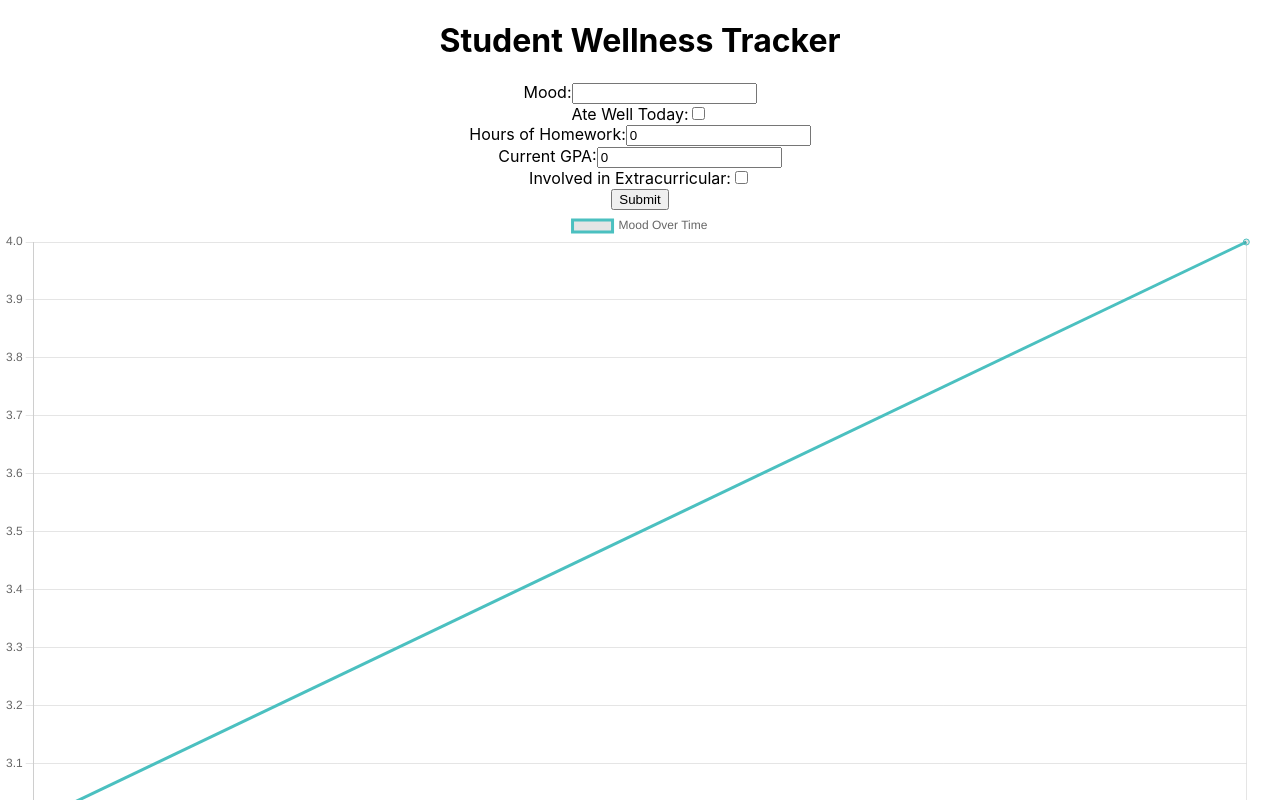
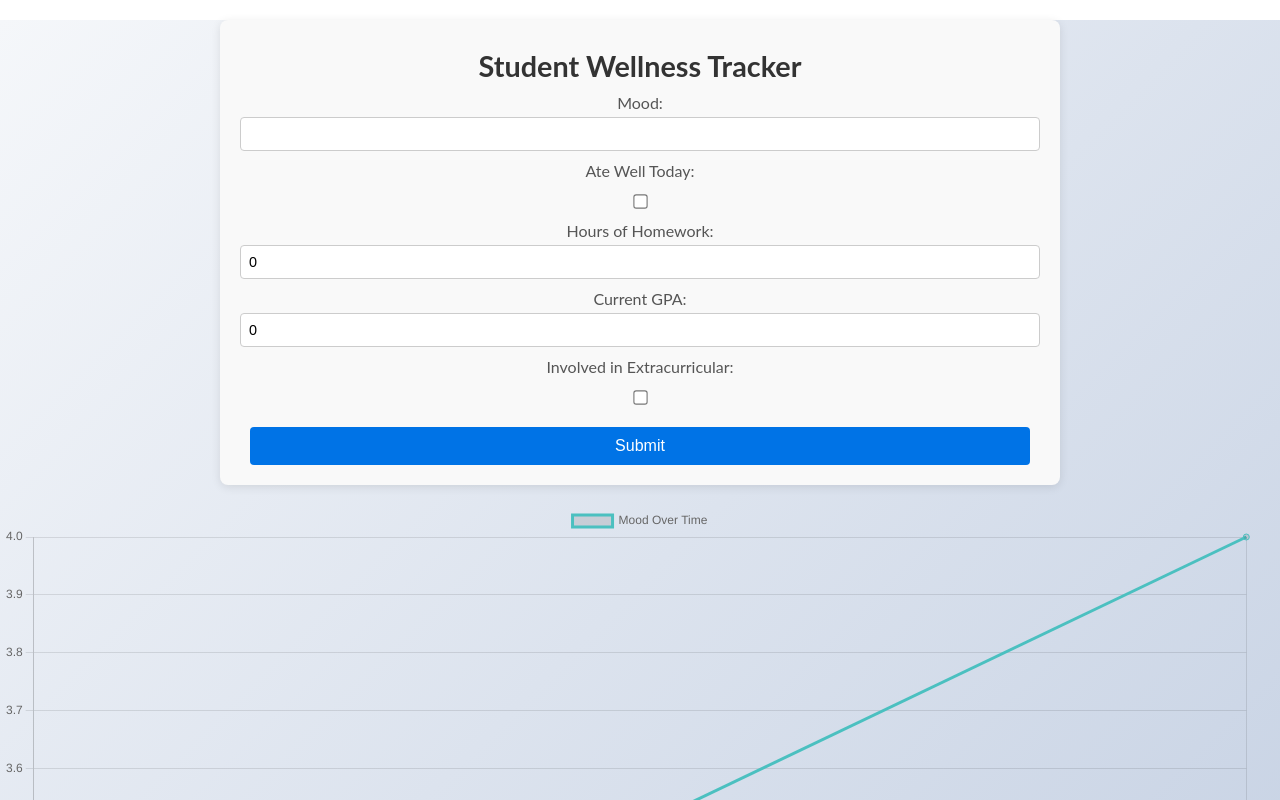
Before and after one commit to stephendyoungjr/StudentWellnessTracker, a React (Create React App) app: page / in a window 1280 px wide. Shown: the top 800 px of the page. Built offline with nearby package versions, Linux system fonts and the light colour scheme.

Commit message:
updated css

```diff
--- a/src/App.css
+++ b/src/App.css
@@ -1,38 +1,121 @@
+/* General App Styles */
 .App {
   text-align: center;
+  background: linear-gradient(135deg, #f5f7fa, #c3cfe2);
+  font-family: 'Roboto', sans-serif;
+  color: #333;
 }
 
+/* Logo Animation */
 .App-logo {
-  height: 40vmin;
+  height: 30vmin;
   pointer-events: none;
 }
 
 @media (prefers-reduced-motion: no-preference) {
   .App-logo {
-    animation: App-logo-spin infinite 20s linear;
+    animation: App-logo-bounce infinite 1.5s ease-in-out;
   }
 }
 
+@keyframes App-logo-bounce {
+  0%, 20%, 50%, 80%, 100% {
+    transform: translateY(0);
+  }
+  40% {
+    transform: translateY(-20px);
+  }
+  60% {
+    transform: translateY(-10px);
+  }
+}
+
+/* Header Styles */
 .App-header {
-  background-color: #282c34;
+  background-color: #4a90e2;
+  background: linear-gradient(135deg, #4a90e2, #9013fe);
   min-height: 100vh;
   display: flex;
   flex-direction: column;
   align-items: center;
   justify-content: center;
-  font-size: calc(10px + 2vmin);
-  color: white;
+  font-size: calc(12px + 2vmin);
+  color: #f5f5f5;
+  box-shadow: 0 4px 8px rgba(0, 0, 0, 0.2);
+  border-radius: 10px;
+  padding: 20px;
 }
 
+/* Link Styles */
 .App-link {
-  color: #61dafb;
+  color: #f5f5f5;
+  background-color: #ff8c42;
+  padding: 10px 20px;
+  border-radius: 20px;
+  text-decoration: none;
+  transition: background-color 0.3s ease;
 }
 
-@keyframes App-logo-spin {
-  from {
-    transform: rotate(0deg);
-  }
-  to {
-    transform: rotate(360deg);
-  }
+.App-link:hover {
+  background-color: #ff5c5c;
 }
+
+/* Button Styles */
+button {
+  background-color: #61dafb;
+  border: none;
+  padding: 10px 20px;
+  font-size: 1rem;
+  border-radius: 20px;
+  color: #333;
+  cursor: pointer;
+  transition: all 0.3s ease;
+  margin: 10px;
+}
+
+button:hover {
+  background-color: #21a1f1;
+  color: #fff;
+  box-shadow: 0 4px 8px rgba(0, 0, 0, 0.2);
+}
+
+/* Additional Elements */
+.container {
+  max-width: 1200px;
+  margin: 0 auto;
+  padding: 20px;
+}
+
+.card {
+  background-color: #fff;
+  border-radius: 10px;
+  box-shadow: 0 4px 8px rgba(0, 0, 0, 0.1);
+  padding: 20px;
+  margin: 20px;
+  text-align: left;
+  transition: transform 0.2s ease;
+}
+
+.card:hover {
+  transform: translateY(-10px);
+}
+
+.card h2 {
+  font-size: 1.5rem;
+  margin-bottom: 10px;
+  color: #4a90e2;
+}
+
+.card p {
+  color: #555;
+  line-height: 1.6;
+}
+
+.card button {
+  background-color: #ff8c42;
+  color: #fff;
+}
+
+.card button:hover {
+  background-color: #ff5c5c;
+}
--- a/src/App.js
+++ b/src/App.js
@@ -11,7 +11,7 @@ function App() {
 
   return (
     <div className="App">
-      <h1>Student Wellness Tracker</h1>
+      {/* <h1>Student Wellness Tracker</h1> */}
       <SurveyForm />
       <MoodChart data={sampleData} />
     </div>
--- /dev/null
+++ b/src/components/SurveyForm.css
@@ -0,0 +1,72 @@
+/* Container for the form */
+.survey-container {
+    max-width: 800px;  /* Increased the width further */
+    margin: 20px auto;  /* Reduced the margin to decrease height */
+    padding: 10px 20px;  /* Reduced the padding further to make it shorter */
+    background-color: #f9f9f9;
+    border-radius: 8px;
+    box-shadow: 0 2px 10px rgba(0, 0, 0, 0.1);
+    font-family: 'Lato', sans-serif;
+  }
+
+  /* Title Styles */
+  .survey-title {
+    font-size: 1.8rem;
+    font-weight: 700;
+    color: #333;
+    margin-bottom: 10px;  /* Reduced bottom margin to save space */
+    text-align: center;
+  }
+
+  /* SurveyForm Styles */
+  .survey-form {
+    display: flex;
+    flex-direction: column;
+  }
+
+  .form-group {
+    margin-bottom: 10px;  /* Reduced space between form groups */
+  }
+
+  .form-group label {
+    display: block;
+    margin-bottom: 5px;
+    font-size: 1rem;
+    color: #555;
+  }
+
+  .form-control {
+    width: 100%;
+    padding: 8px;
+    border: 1px solid #ccc;
+    border-radius: 4px;
+    font-size: 0.9rem;
+    box-sizing: border-box;
+    transition: border-color 0.3s ease;
+  }
+
+  .form-control:focus {
+    border-color: #0073e6;
+    outline: none;
+  }
+
+  .form-checkbox {
+    margin-top: 10px;
+    transform: scale(1.1);
+  }
+
+  .form-button {
+    background-color: #0073e6;
+    color: #fff;
+    padding: 10px;
+    border: none;
+    border-radius: 4px;
+    font-size: 1rem;
+    cursor: pointer;
+    transition: background-color 0.3s ease;
+    margin-top: 10px;  /* Reduced top margin to save space */
+  }
+
+  .form-button:hover {
+    background-color: #005bb5;
+  }
--- a/src/components/SurveyForm.js
+++ b/src/components/SurveyForm.js
@@ -1,4 +1,5 @@
 import React, { useState } from 'react';
+import './SurveyForm.css';
 
 const SurveyForm = () => {
   const [formData, setFormData] = useState({
@@ -24,35 +25,38 @@ const SurveyForm = () => {
   };
 
   return (
-    <form onSubmit={handleSubmit}>
-      <div>
+    <div className="survey-container">
+      <form onSubmit={handleSubmit} className="survey-form">
+        <h1 className="survey-title">Student Wellness Tracker</h1>
+        <div className="form-group">
           <label>Mood:</label>
-        <input type="text" name="mood" value={formData.mood} onChange={handleChange} />
+          <input type="text" name="mood" value={formData.mood} onChange={handleChange} className="form-control" />
         </div>
-      <div>
+        <div className="form-group">
           <label>Ate Well Today:</label>
-        <input type="checkbox" name="ateWell" checked={formData.ateWell} onChange={handleChange} />
+          <input type="checkbox" name="ateWell" checked={formData.ateWell} onChange={handleChange} className="form-checkbox" />
         </div>
-      <div>
+        <div className="form-group">
           <label>Hours of Homework:</label>
-        <input type="number" name="homeworkHours" value={formData.homeworkHours} onChange={handleChange} />
+          <input type="number" name="homeworkHours" value={formData.homeworkHours} onChange={handleChange} className="form-control" />
         </div>
-      <div>
+        <div className="form-group">
           <label>Current GPA:</label>
-        <input type="number" name="gpa" value={formData.gpa} onChange={handleChange} step="0.01" />
+          <input type="number" name="gpa" value={formData.gpa} onChange={handleChange} step="0.01" className="form-control" />
         </div>
-      <div>
+        <div className="form-group">
           <label>Involved in Extracurricular:</label>
-        <input type="checkbox" name="extracurricular" checked={formData.extracurricular} onChange={handleChange} />
+          <input type="checkbox" name="extracurricular" checked={formData.extracurricular} onChange={handleChange} className="form-checkbox" />
         </div>
         {formData.extracurricular && (
-        <div>
+          <div className="form-group">
             <label>Hours in Extracurricular per Day:</label>
-          <input type="number" name="extracurricularHours" value={formData.extracurricularHours} onChange={handleChange} />
+            <input type="number" name="extracurricularHours" value={formData.extracurricularHours} onChange={handleChange} className="form-control" />
           </div>
         )}
-      <button type="submit">Submit</button>
+        <button type="submit" className="form-button">Submit</button>
       </form>
+    </div>
   );
 };
 
```
Lines whose indentation alone changed are shown as unchanged.
